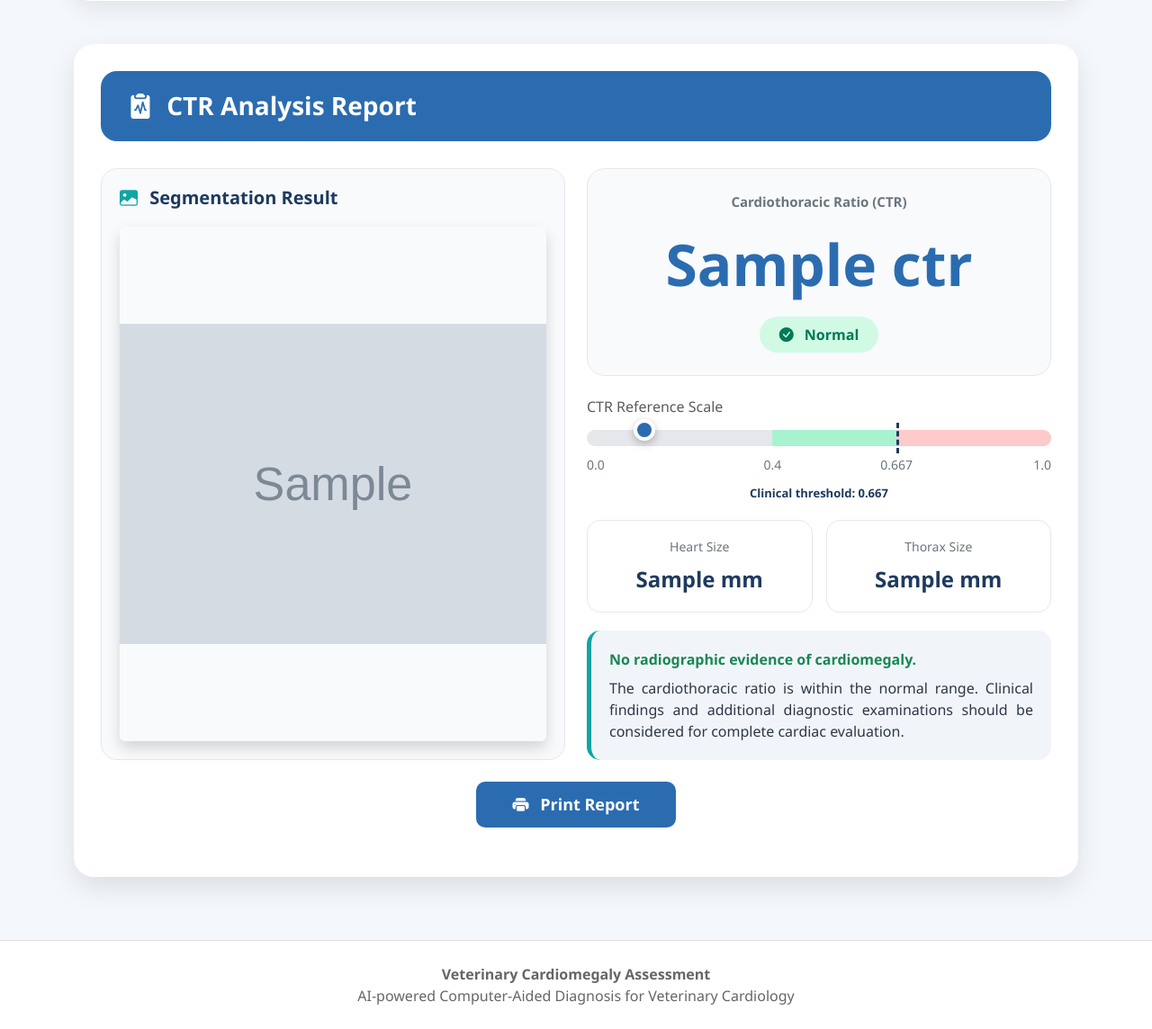
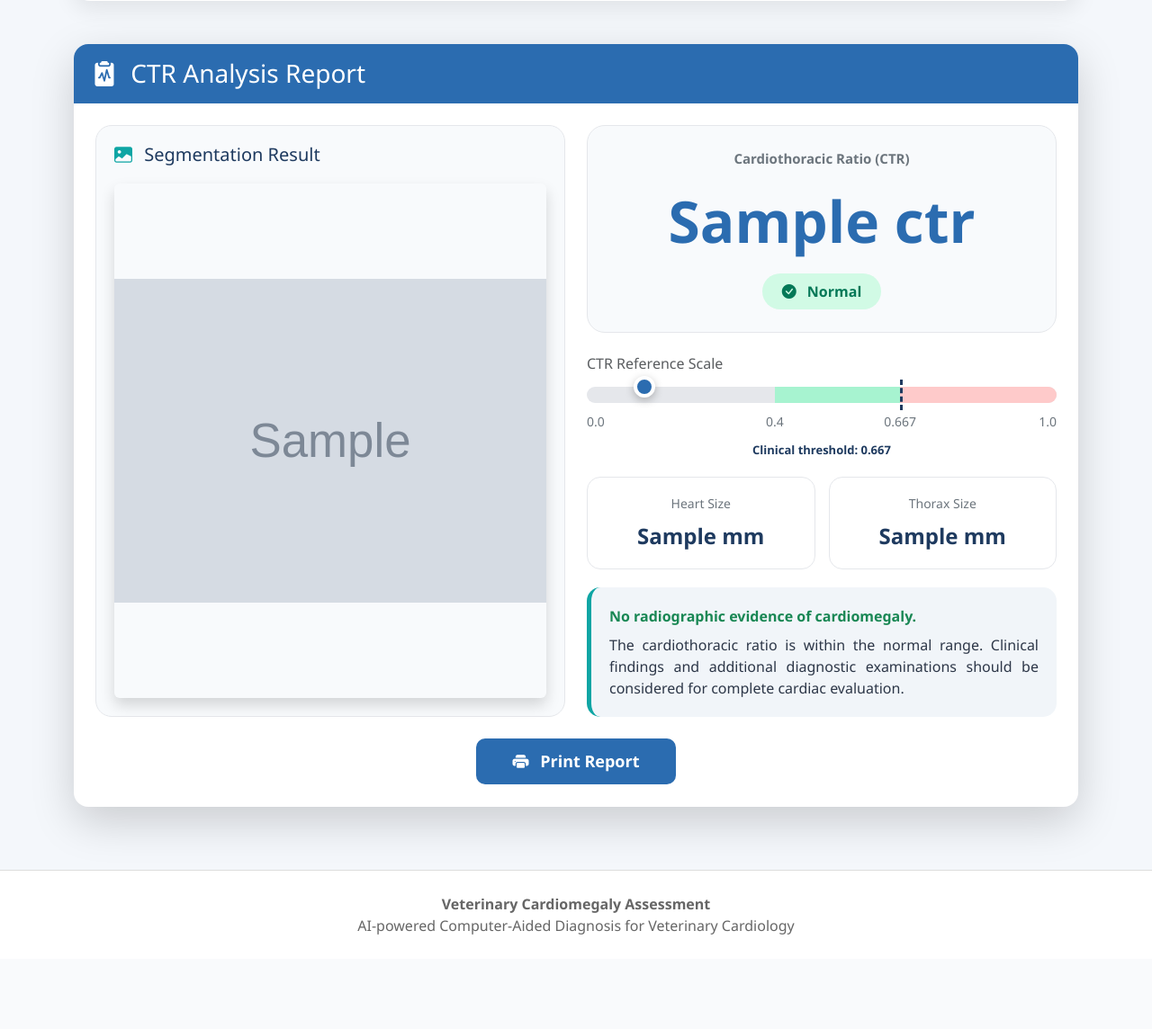
Before and after one commit to Habtamu-Tilahun/veterinary-cardiomegaly-assessment, a Flask app: template templates/ctr.html in a window 1280 px wide. Shown: the part 736-1880 px from the top of the page at 90% size. After the commit the page ends 1775 px from the top, so only its background shows below. Run offline with Flask 3, Linux system fonts and the light colour scheme; the template is opened without the code that fills it: most values are stand-ins (such as "Sample title", 1, 10 or a date in 2020); grey boxes marked "Sample" are stand-in pictures.

Commit message:
style: refine CTR report layout and formatting

```diff
--- a/templates/ctr.html
+++ b/templates/ctr.html
@@ -132,26 +132,24 @@
 
         /* CTR report layout for presenting model output and clinical interpretation */
         .ctr-report-wrapper{
-            background:white;
-            border-radius:22px;
-            padding:30px;
-            box-shadow:0 12px 30px rgba(0,0,0,.10);
+            background: white;
+            border-radius: 1rem;
+            box-shadow: 0 1rem 3rem rgba(0,0,0,.175);
+            overflow: hidden;
         }
 
         .ctr-report-header{
-            display:flex;
-            justify-content:space-between;
-            align-items:center;
             background: var(--secondary);
-            color:white;
-            padding:22px 30px;
-            border-radius:18px;
-            margin-bottom:30px;
+            color: white;
+            padding: 16px 20px;
         }
 
         .ctr-report-header h3{
-            margin:0;
-            font-weight:700;
+            margin: 0;
+        }
+
+        .ctr-report-body{
+            padding: 24px;
         }
 
         /* Visualization panel showing AI segmentation output */
@@ -169,7 +167,6 @@
 
         .ctr-image-title{
             color:var(--primary);
-            font-weight:700;
             margin-bottom:20px;
             text-align:left;
         }
@@ -625,6 +622,9 @@
 
             <div class="ctr-report-wrapper mt-5">
 
+                <div id="report-card">
+
+                    <!-- Report header -->
                     <div class="ctr-report-header">
 
                         <h3>
@@ -633,6 +633,8 @@
                         </h3>
 
                     </div>
+
+                    <div class="ctr-report-body">
 
                         <div class="row g-4">
 
@@ -802,7 +804,11 @@
 
                         </div>
 
-                <div class="text-center mt-4">
+                    </div>
+
+                </div>
+
+                <div class="text-center">
 
                     <button id="btn-print" class="btn btn-print btn-lg">
                         <i class="bi bi-printer-fill me-2"></i>
```
Lines whose indentation alone changed are shown as unchanged.
